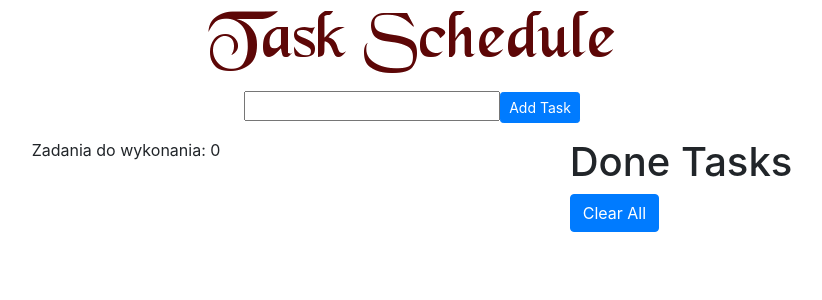
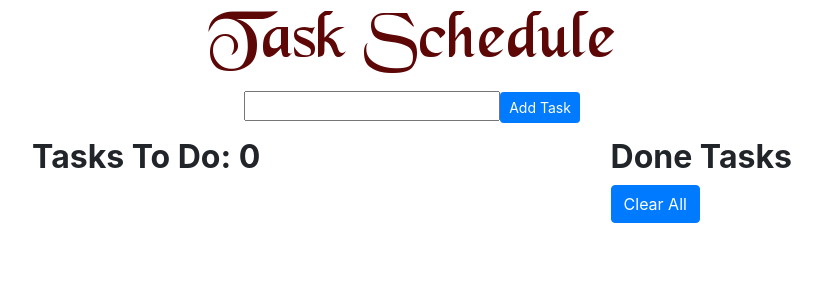
Before and after one commit to DanielLepszy/First-Angular-Apps, an Angular app: page / in a window 1280 px wide. Shown: the top 300 px of the page, without its empty margins (228-1050 px from the left). Built offline with nearby package versions, Linux system fonts and the light colour scheme.

Commit message:
Improve fonts

```diff
--- a/src/app/child-component/child-component.component.html
+++ b/src/app/child-component/child-component.component.html
@@ -1,5 +1,5 @@
 <div>
-  <p>Zadania do wykonania: {{myTask.length}}</p>
+  <h2>Tasks To Do: {{myTask.length}}</h2>
   <ul *ngIf="myTask.length>0">
     <li *ngFor="let tasks of myTask">
       <p>{{tasks.task_content}}</p>
--- a/src/app/child2/child2.component.html
+++ b/src/app/child2/child2.component.html
@@ -1,9 +1,8 @@
-<h1>Done Tasks</h1>
+<h2>Done Tasks</h2>
 <ul *ngIf ="allDoneTasks.length>0">
   <li appChecked *ngFor = "let task of allDoneTasks">
    <p>{{task.task_content}}</p>
   </li>
 </ul>
 <button type="button" class="btn btn-primary" (click)="clearAllTask()">Clear All
-
 </button>
--- a/src/styles.css
+++ b/src/styles.css
@@ -4,3 +4,13 @@
   margin:0;
   text-align: center;
 }
+.container p
+{
+  font-family: 'Cambria';
+  font-size:20px;
+  font-style: italic;
+}
+.container h2
+{
+  font-weight: bold;
+}
```
